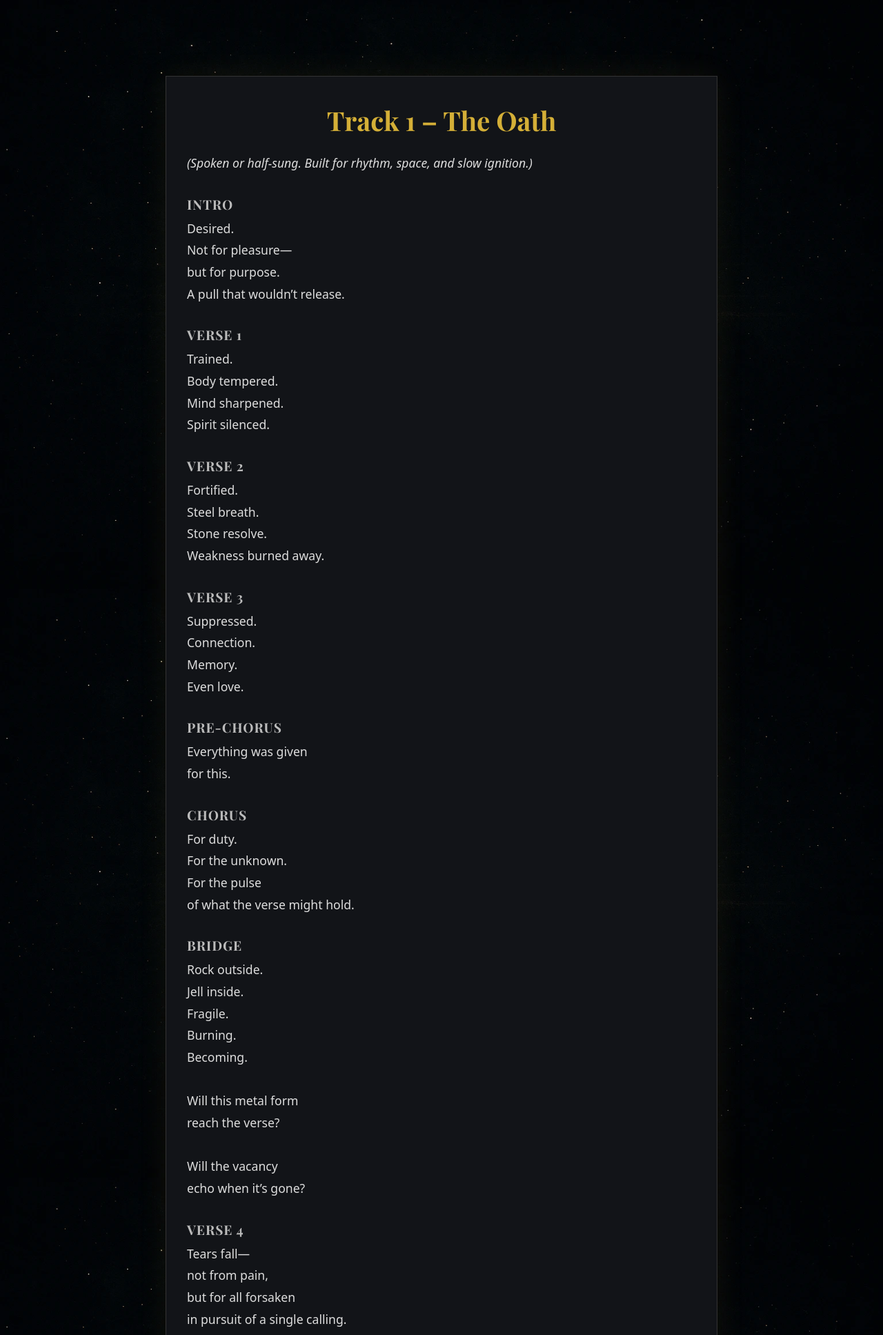
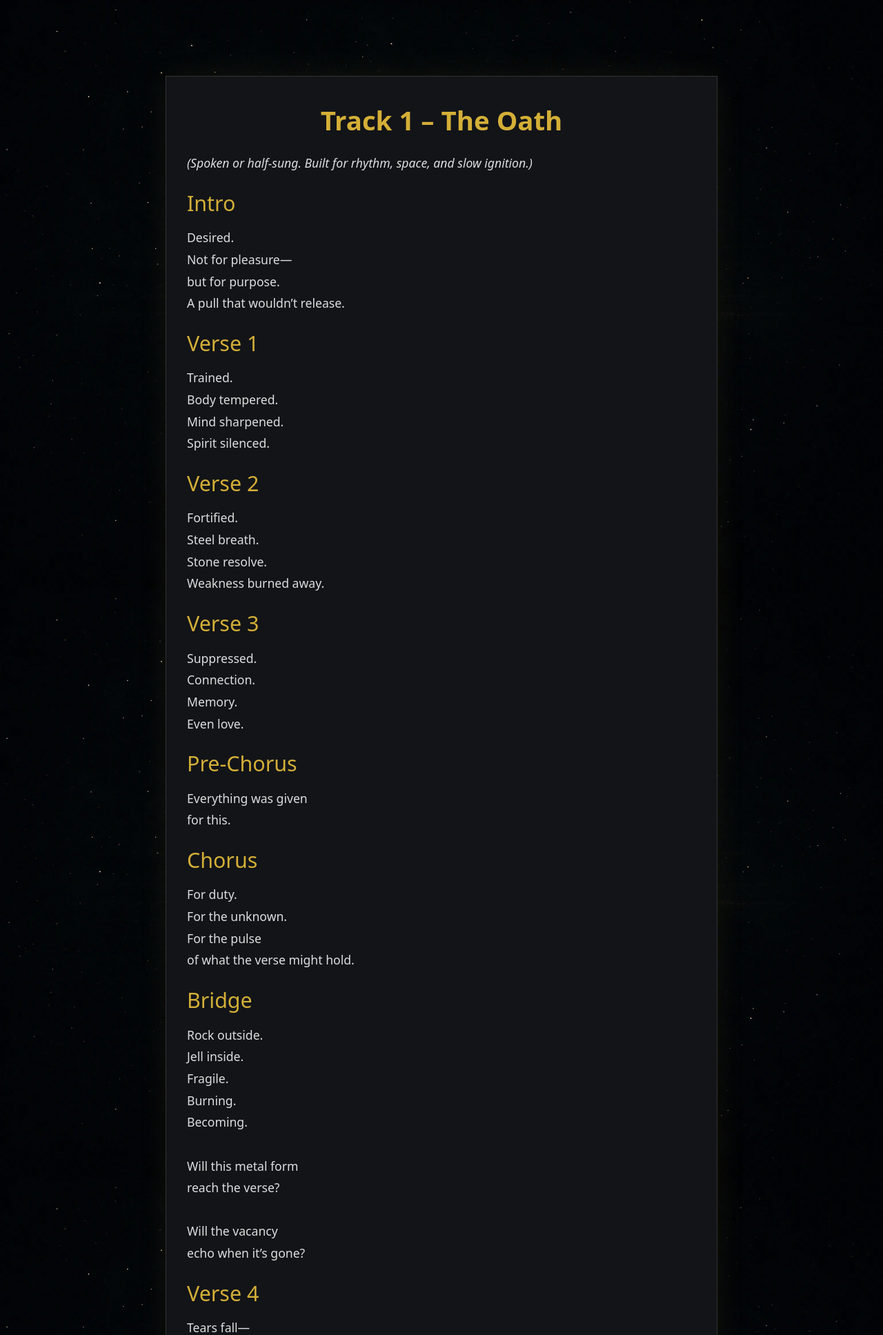
Before and after one commit to AlfredBrayden/shadowandstorm, a PHP site: page /01_the_oath.php in a window 1280 px wide. Shown: the part 97-2032 px from the top of the page at 69% size. Run offline with PHP 8.4, Linux system fonts and the light colour scheme.

Commit message:
Update style.css

```diff
--- a/css/style.css
+++ b/css/style.css
@@ -183,41 +183,6 @@ footer p{
 
 
 
-.track-page h1 {
-
-  font-family: 'Playfair Display', serif !important;
-
-  font-weight: 700;
-
-  font-size: 2rem;
-
-  color: #ffffff;
-
-  margin-bottom: 0.5rem;
-
-}
-
-
-
-.track-page h2 {
-
-  font-family: 'Playfair Display', serif !important;
-
-  font-weight: 600;
-
-  font-size: 1.2rem;
-
-  color: #bbbbbb;
-
-  margin-top: 2rem;
-
-  margin-bottom: 0.5rem;
-
-  text-transform: uppercase;
-
-  letter-spacing: 0.05em;
-
-}
 
 
 
```
